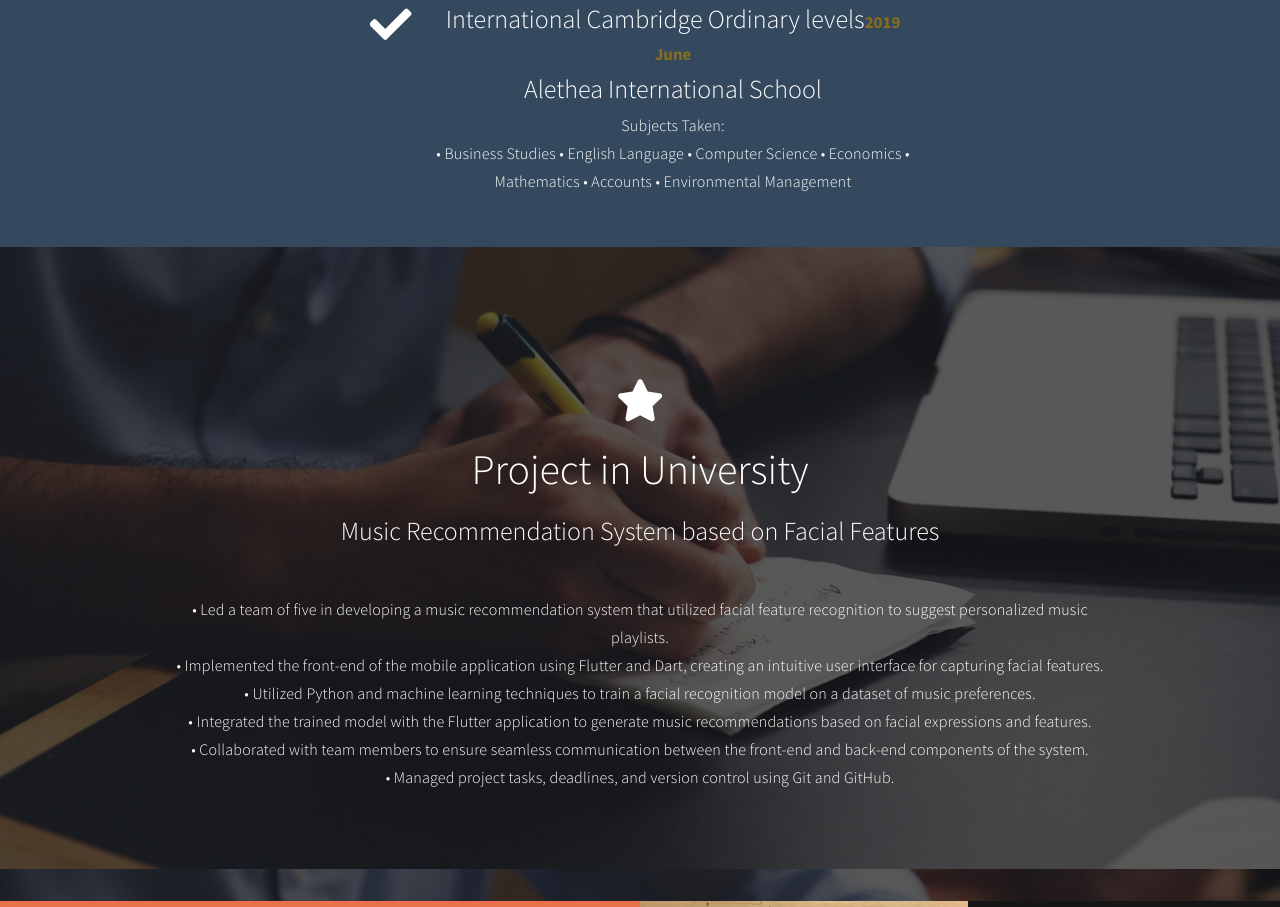
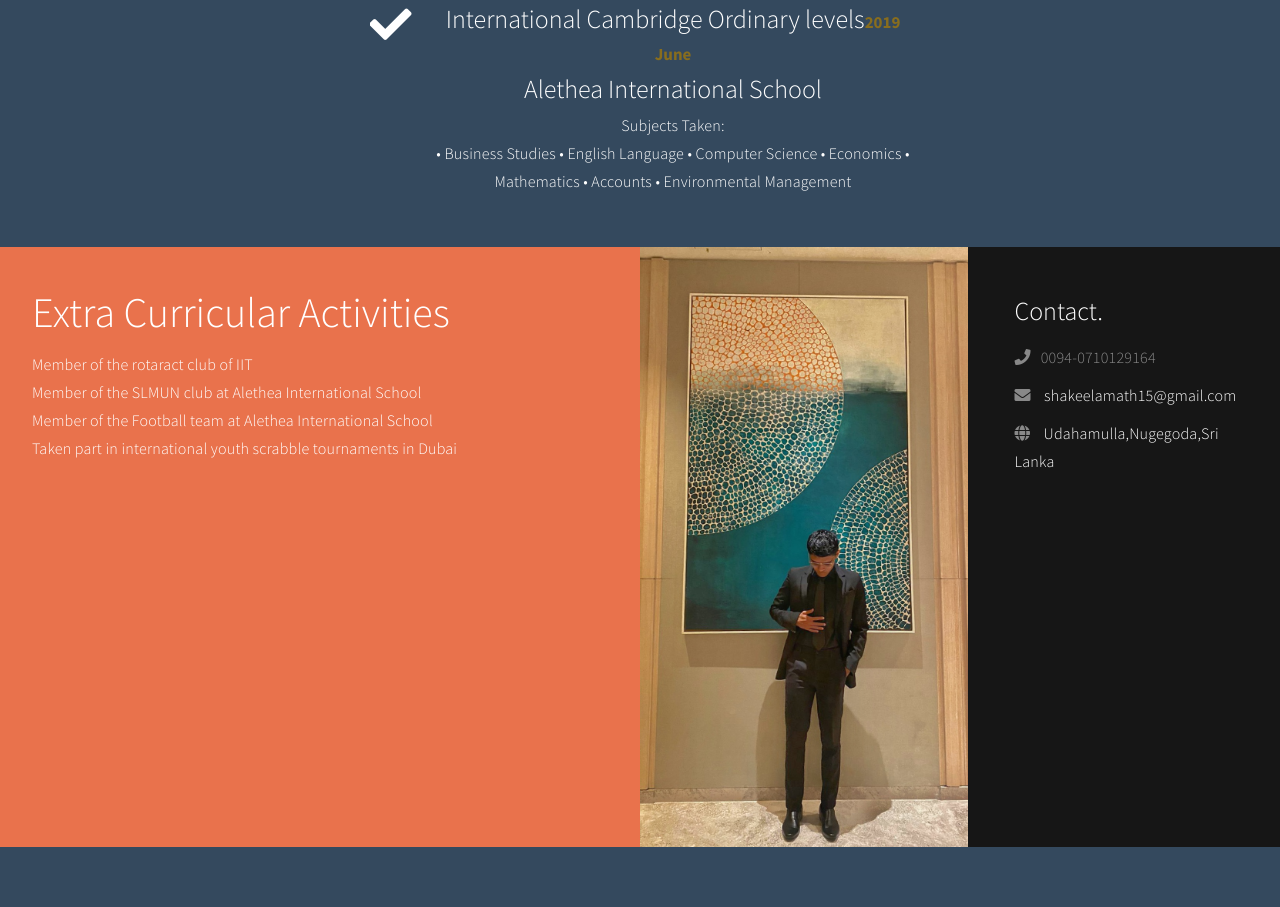
Before and after one commit to shakeelamath/resume, a plain HTML site: page index.html in a window 1280 px wide. Shown: the part 2842-3749 px from the top of the page. Drawn offline with Linux system fonts and the light colour scheme.

Commit message:
Update index.html

```diff
--- a/index.html
+++ b/index.html
@@ -57,7 +57,7 @@ http://www.templatemo.com/tm-498-stimulus
                <ul class="nav navbar-nav navbar-right">
                     <li><a href="#home" class="smoothScroll">Home</a></li>
                     <li><a href="#about" class="smoothScroll">About Me</a></li>
-                    <li><a href="#quotes" class="smoothScroll">Projects</a></li>
+                    <li><a href="projects.html" class="smoothScroll" target="_blank">Projects</a></li>
                     <li><a href="#contact" class="smoothScroll">Contact</a></li>
                </ul>
           </div>
@@ -292,30 +292,6 @@ http://www.templatemo.com/tm-498-stimulus
 </section>
 
 
-<!-- Quotes Section -->
-
-<section id="quotes" class="parallax-section">
-     <div class="overlay"></div>
-     <div class="container">
-          <div class="row">
-
-               <div class="col-md-offset-1 col-md-10 col-sm-12">
-                    <i class="wow fadeInUp fa fa-star" data-wow-delay="0.6s"></i>
-                    <h2 class="wow fadeInUp" data-wow-delay="0.6s">Project in University</h2>
-                    <h3 class="wow fadeInUp" data-wow-delay="0.8s">Music Recommendation System based on Facial Features</h3>
-                    <p class="wow fadeInUp" data-wow-delay="1s" style="color: white;">•	Led a team of five in developing a music recommendation system that utilized facial feature recognition to suggest personalized music playlists.<br>
-                         •	Implemented the front-end of the mobile application using Flutter and Dart, creating an intuitive user interface for capturing facial features.<br>
-                         •	Utilized Python and machine learning techniques to train a facial recognition model on a dataset of music preferences.<br>
-                         •	Integrated the trained model with the Flutter application to generate music recommendations based on facial expressions and features.<br>
-                         •	Collaborated with team members to ensure seamless communication between the front-end and back-end components of the system.<br>
-                         •	Managed project tasks, deadlines, and version control using Git and GitHub.<br>
-                         </p>
-               </div>
-
-          </div>
-     </div>
-</section>
-
 
 <!-- Contact Section -->
 
```
